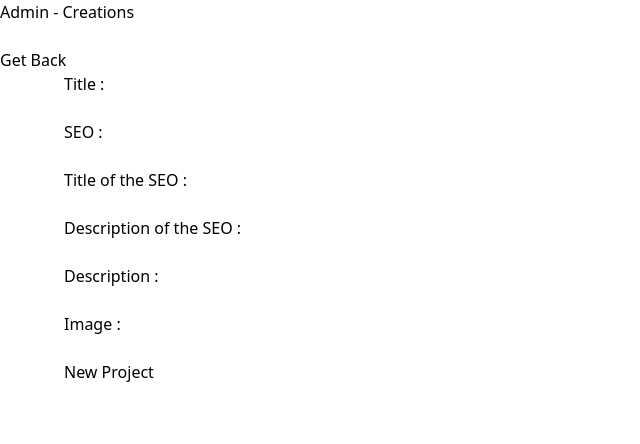
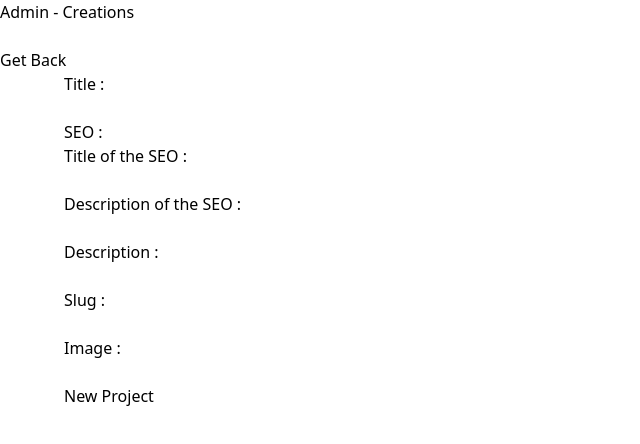
Before and after one commit to SakoSuta/portfolio, a Next.js app: page /admin/works/create in a window 1280 px wide. Shown: the top 444 px of the page, without its empty margins (0-640 px from the left). Built offline with nearby package versions, Linux system fonts and the light colour scheme; no server answers; the database is empty.

Commit message:
creat and update done

```diff
--- a/pages/admin/index.tsx
+++ b/pages/admin/index.tsx
@@ -24,7 +24,7 @@ export default function Works({ work }: Props){
     }, [])
 
     const deleteWork = async(id: string) => {
-            fetch(`/api/works/${id}`)
+            fetch(`/api/works/${id}`, {method:"DELETE"})
             .then(response => response.json())
             .then((json) => {
                 setWorks(json.works)
--- a/pages/admin/works/create.tsx
+++ b/pages/admin/works/create.tsx
@@ -11,40 +11,50 @@ type Props = {
     work: IWork[];
 }
 
-export default function Works({ work }: Props){
+export default function WorksCreate({ work }: Props){
     const [ message, setMessage ] = useState("");
-    const [ works, setWorks ] = useState<IWork[] | null>(null);
-    const [ isLoading, setIsLoading ] = useState(false);
+    const [workCreate, setWorksCreate] = useState({
+        title: "",
+        seo: { title: "", description: "" },
+        slug: "",
+        coverImage: "",
+        description: "",
+    });
 
-    useEffect(() => {
-        fetch(`/api/works`)
-        .then(response => response.json())
-        .then((json) => {
+    const postWork = () => {
+        fetch(`/api/works`, {
+            method: "POST",
+            headers: { "Content-Type": "application/json" },
+            body: JSON.stringify(workCreate),
+        })
+            .then((response) => response.json())
+            .then((json) => {
+                setMessage(json.message);
+            });
+    };
 
-            setWorks(json.works)
-            setIsLoading(false)
-        })
-    }, [])
+    const handleChange = (e: React.ChangeEvent<HTMLInputElement | HTMLTextAreaElement>) => {
+        const { id, value } = e.target;
+        setWorksCreate((prev) => ({
+          ...prev,
+          title: id === 'title' ? value : prev.title,
+          description: id === 'description' ? value : prev.description,
+          slug: id === 'slug' ? value : prev.slug,
+          coverImage: id === 'coverImage' ? value : prev.coverImage,
+          seo: {
+            ...prev.seo,
+            title: id === 'seo.title' ? value : prev.seo.title,
+            description: id === 'seo.description' ? value : prev.seo.description,
+          },
+        }));
+      };
 
-    const deleteWork = async(id: string) => {
-            fetch(`/api/works/${id}`)
-            .then(response => response.json())
-            .then((json) => {
+    const handleSubmit = (e: React.FormEvent<HTMLFormElement>) => {
+        e.preventDefault();
+        postWork();
+    };
 
-                setWorks(json.works)
-                setMessage(`Le travail avec l'ID ${id} a été supprimé.`)
-                setIsLoading(false)
-            })
-
-
-    }
-
-    // if(!isLoading){
-    //     return <> <h2>Chargement</h2></>
-    // }
-
-
-    if(works){
+    if(workCreate){
         return (
             <>
                 <header>
@@ -58,24 +68,26 @@ export default function Works({ work }: Props){
 
                 <section className="w-full px-[5vw] pb-[5vw]">
                     <div className="w-full box-border grid grid-cols-3 gap-[20px]">
-                        <form action="POST">
+                        <form action="/admin" onSubmit={handleSubmit}>
                             <label htmlFor="">Title :</label><br />
-                            <input type="text" name='title'/><br />
+                            <input type="text" id='title' onChange={handleChange}/><br />
 
                             <label htmlFor="">SEO :</label><br />
-                            <input type="text" name='seo'/><br />
 
                                 <label htmlFor="">Title of the SEO :</label><br />
-                                <input type="text" name='title'/><br />
+                                <input type="text" id='seo.title' onChange={handleChange}/><br />
 
                                 <label htmlFor="">Description of the SEO :</label><br />
-                                <input type="text" name='description'/><br />
+                                <input type="text" id='seo.description' onChange={handleChange}/><br />
 
                             <label htmlFor="">Description :</label><br />
-                            <input type="text" name='description'/><br />
+                            <input type="text" id='description' onChange={handleChange}/><br />
+
+                            <label htmlFor="">Slug :</label><br />
+                            <input type="text" id='slug' onChange={handleChange}/><br />
 
                             <label htmlFor="">Image :</label><br />
-                            <input type="text" name='coverImage'/><br />
+                            <input type="text" id='coverImage' onChange={handleChange}/><br />
 
                             <button type='submit'>New Project</button>
                         </form>
--- a/pages/admin/works/update/[_id].tsx
+++ b/pages/admin/works/update/[_id].tsx
@@ -12,25 +12,79 @@ type Props = {
     work: IWork[];
 }
 
-export default function Works({ work }: Props){
+export default function WorksUptade({ work }: Props){
     const [ message, setMessage ] = useState("");
-    const [ works, setWorks ] = useState<IWork[] | null>(null);
-    const [ isLoading, setIsLoading ] = useState(false);
     const router = useRouter()
     const { _id } = router.query
+    const [workEdit, setWorksUptade] = useState({
+        title: "",
+        seo: { title: "", description: "" },
+        slug: "",
+        coverImage: "",
+        description: "",
+    });
 
-    useEffect(() => {
-        fetch(`/api/works/${ _id }`)
+    const getWork = () => {
+        fetch(`/api/works/${_id}`, { method: "GET"})
         .then(response => response.json())
         .then((json) => {
 
-            setWorks(json.works)
-            setIsLoading(false)
+            setWorksUptade(json.works)
         })
-    }, [])
+        .catch((error) => {
+            console.log(error);
+        })
+    }
 
+    useEffect(() => {
+        if(_id){
+            getWork()
+        }
+    }, [_id])
 
-    if(works){
+    const updateWork = async () => {
+        fetch(`/api/works/${_id}`, {
+            method: "PUT",
+            headers: { "Content-Type": "application/json" },
+            body: JSON.stringify(workEdit),
+        })
+        .then((response) => response.json())
+        .then((json) => {
+            setWorksUptade(json.works)
+            setMessage(json.message);
+
+            if(_id){
+                getWork()
+            }
+        })
+        .catch((error) => {
+            console.log(error);
+        })
+    };
+
+    const handleChange = (e: React.ChangeEvent<HTMLInputElement | HTMLTextAreaElement>) => {
+        const { id, value } = e.target;
+        setWorksUptade((prev) => ({
+          ...prev,
+          title: id === 'title' ? value : prev.title,
+          description: id === 'description' ? value : prev.description,
+          slug: id === 'slug' ? value : prev.slug,
+          coverImage: id === 'coverImage' ? value : prev.coverImage,
+          seo: {
+            ...prev.seo,
+            title: id === 'seo.title' ? value : prev.seo.title,
+            description: id === 'seo.description' ? value : prev.seo.description,
+          },
+        }));
+      };
+
+    const handleSubmit = (e: React.FormEvent<HTMLFormElement>) => {
+        e.preventDefault();
+        updateWork();
+
+    };
+
+    if(workEdit){
         return (
             <>
                 <header>
@@ -44,29 +98,27 @@ export default function Works({ work }: Props){
 
                 <section className="w-full px-[5vw] pb-[5vw]">
                     <div className="w-full box-border grid grid-cols-3 gap-[20px]">
-                        {works.map((work) => (
-                            <div className="card" key={work._id}>
-                                <form action="POST">
+                            <div className="card">
+                                <form action="/admin" onSubmit={handleSubmit}>
                                     <label htmlFor="">Title :</label><br />
-                                    <input type="text" name='title' value={work.title}/><br /><br />
+                                    <input type="text" id='title' value={workEdit.title} onChange={handleChange}/><br /><br />
 
                                     <label htmlFor="">SEO :</label><br />
                                         <label htmlFor="">Title of the SEO :</label><br />
-                                        <input type="text" name='title' value={work.seo.title}/><br /><br />
+                                        <input type="text" id='seo.title' value={workEdit.seo.title} onChange={handleChange}/><br /><br />
 
                                         <label htmlFor="">Description of the SEO :</label><br />
-                                        <input type="text" name='description' value={work.seo.description}/><br /><br />
+                                        <input type="text" id='seo.description' value={workEdit.seo.description} onChange={handleChange}/><br /><br />
 
                                     <label htmlFor="">Description :</label><br />
-                                    <input type="text" name='description' value={work.description}/><br /><br />
+                                    <input type="text" id='description' value={workEdit.description} onChange={handleChange}/><br /><br />
 
                                     <label htmlFor="">Image :</label><br />
-                                    <input type="text" name='coverImage' value={work.coverImage}/><br /><br />
+                                    <input type="text" id='coverImage' value={workEdit.coverImage} onChange={handleChange}/><br /><br />
 
                                     <button type='submit'>Modif Project</button>
                                 </form>
                             </div>
-                         ))}
                     </div>
                 </section>
             </>
--- a/pages/api/works/[_id].ts
+++ b/pages/api/works/[_id].ts
@@ -134,8 +134,9 @@ const handler = async (req: NextApiRequest, res: NextApiResponse) => {
             if(!worksDelete){
                 throw new Error('worksDelete')
             }
+            const works = await Work.find({})
 
-            return res.status(200).json({ message: `La Suppression de ${foundWork.title} à bien été effectuer` })
+            return res.status(200).json({ works:works, message: `La Suppression de ${foundWork.title} à bien été effectuer` })
         } catch (error) {
             console.log(error)
             var message = `Une erreur c'est produite`
```
